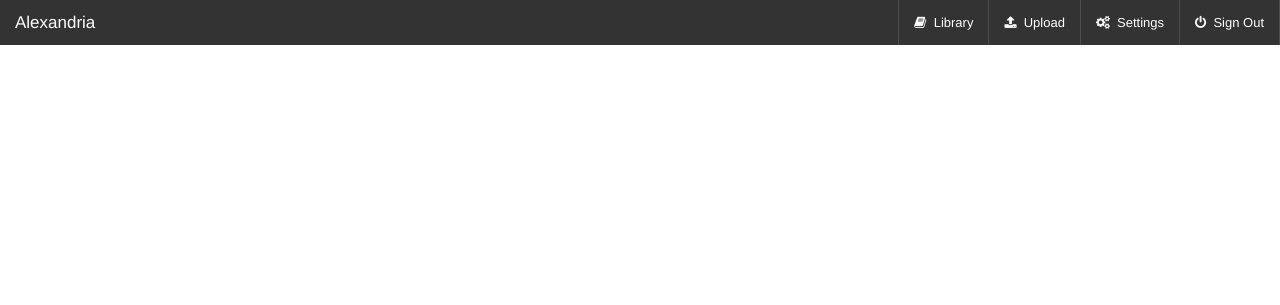
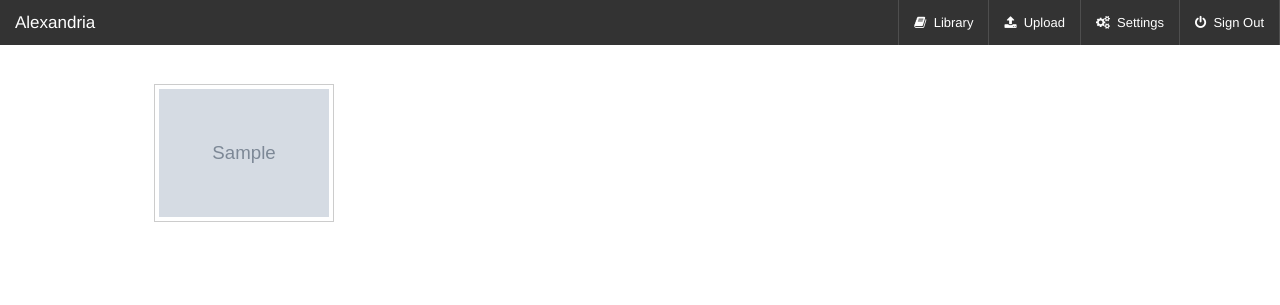
Before and after one commit to citruspi/Alexandria, a Flask app: template templates/library.html in a window 1280 px wide. Shown: the top 305 px of the page. Run offline with Flask 2, Linux system fonts and the light colour scheme; the template is opened without the code that fills it: most values are stand-ins (such as "Sample title", 1, 10 or a date in 2020); grey boxes marked "Sample" are stand-in pictures; parts of the project's set-up code (start-up, migrations or seed data) failed here and were passed over; some libraries are stand-ins or nearby versions.

Commit message:
Dump the books in the database into the library view

```diff
--- a/app.py
+++ b/app.py
@@ -14,7 +14,7 @@ db = client[app.config['MONGODB']]
 @app.route('/library')
 def library():
 
-    return render_template('library.html')
+    return render_template('library.html', books=db.Books.find())
 
 @app.route('/upload', methods=['GET', 'POST'])
 def upload():
--- a/templates/library.html
+++ b/templates/library.html
@@ -2,4 +2,24 @@
 
 {% block content %}
 
+<div class="row" style="height:5%"></div>
+
+<div class="row">
+
+    <div class="large-12 columns">
+
+        <ul class="small-block-grid-5">
+            {% for book in books %}
+            <li>
+                <a class="th">
+                    <img src="{{ book['cover']}}" width="100%"/>
+                </a>
+            </li>
+            {% endfor %}
+        </ul>
+
+    </div>
+
+</div>
+
 {% endblock %}
```
